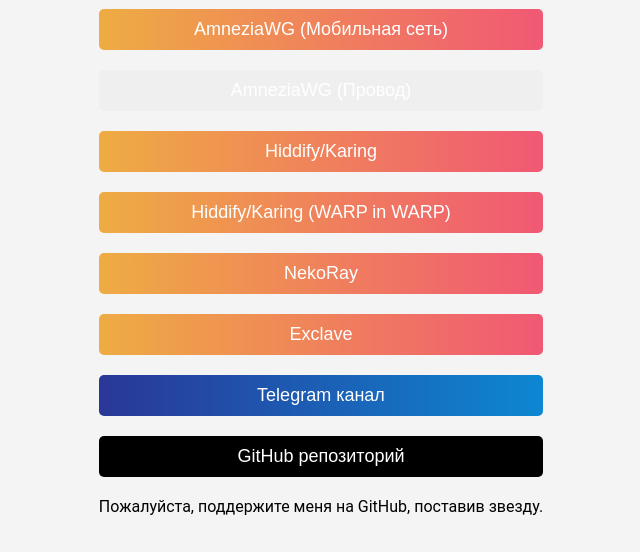
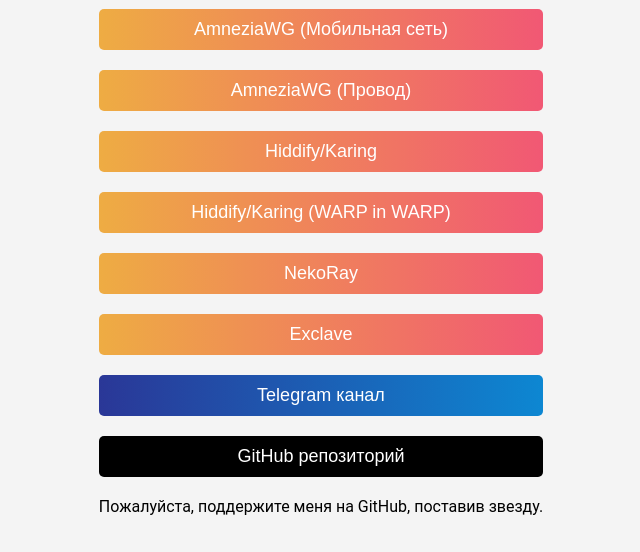
Before and after one commit to DikozImpact/warp-config-generator1, a website: page public/index.html in a window 1280 px wide. Shown: the part 248-800 px from the top of the page, without its empty margins (319-959 px from the left). Drawn offline with Linux system fonts and the light colour scheme; files whose address does not match are found by name.

Commit message:
Update index.html

```diff
--- a/public/index.html
+++ b/public/index.html
@@ -14,7 +14,7 @@
     <img src="/static/logo.svg" alt="Логотип">
     <div id="status"></div>
     <button id="generateButton"><span class="button__text">AmneziaWG (Мобильная сеть)</span></button>
-    <button id="generateButto6"><span class="button__text">AmneziaWG (Провод)</span></button>
+    <button id="generateButton6"><span class="button__text">AmneziaWG (Провод)</span></button>
     <button id="generateButton2"><span class="button__text">Hiddify/Karing</span></button>
     <button id="generateButton3"><span class="button__text">Hiddify/Karing (WARP in WARP)</span></button>
     <button id="generateButton4"><span class="button__text">NekoRay</span></button>
```
